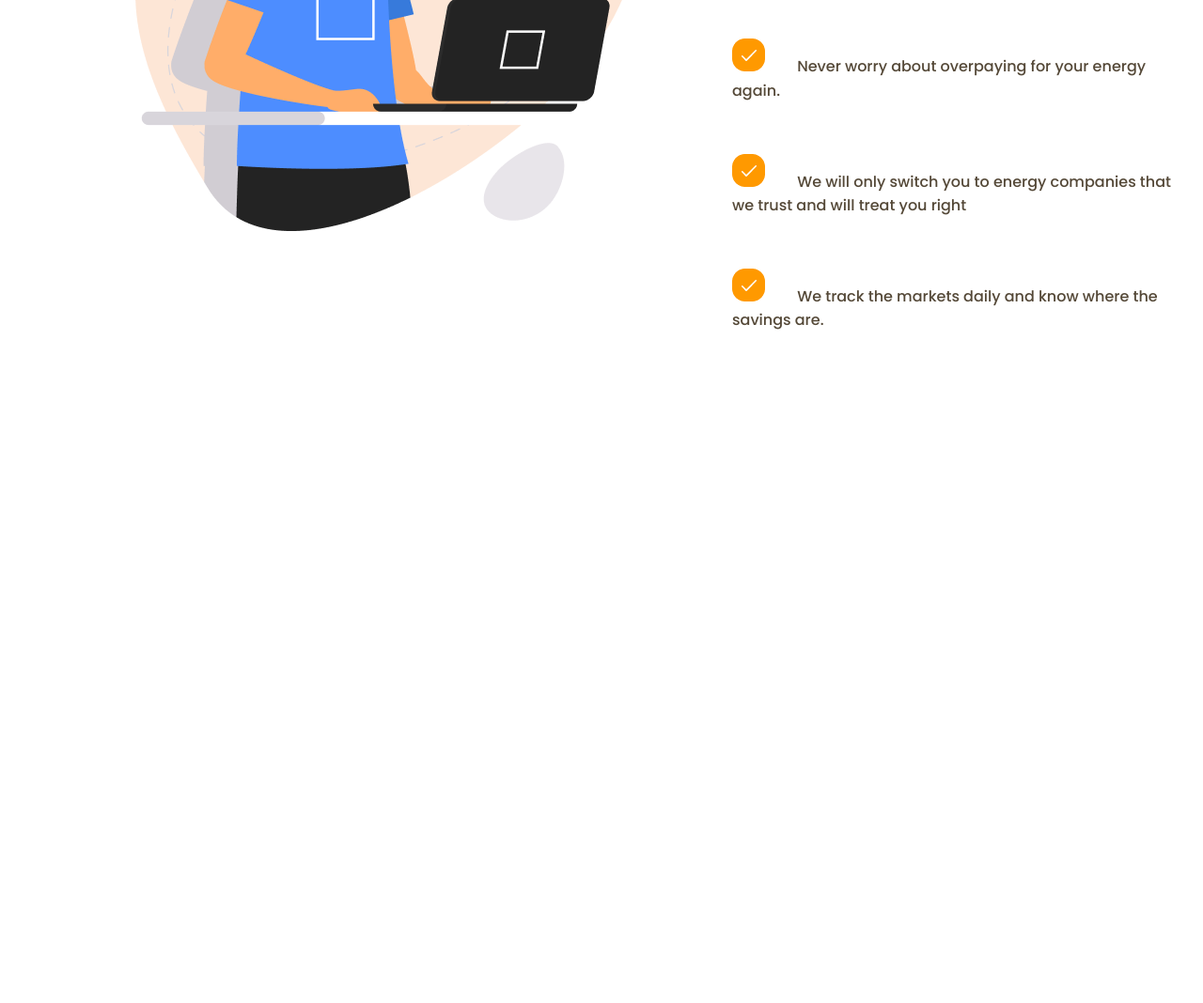
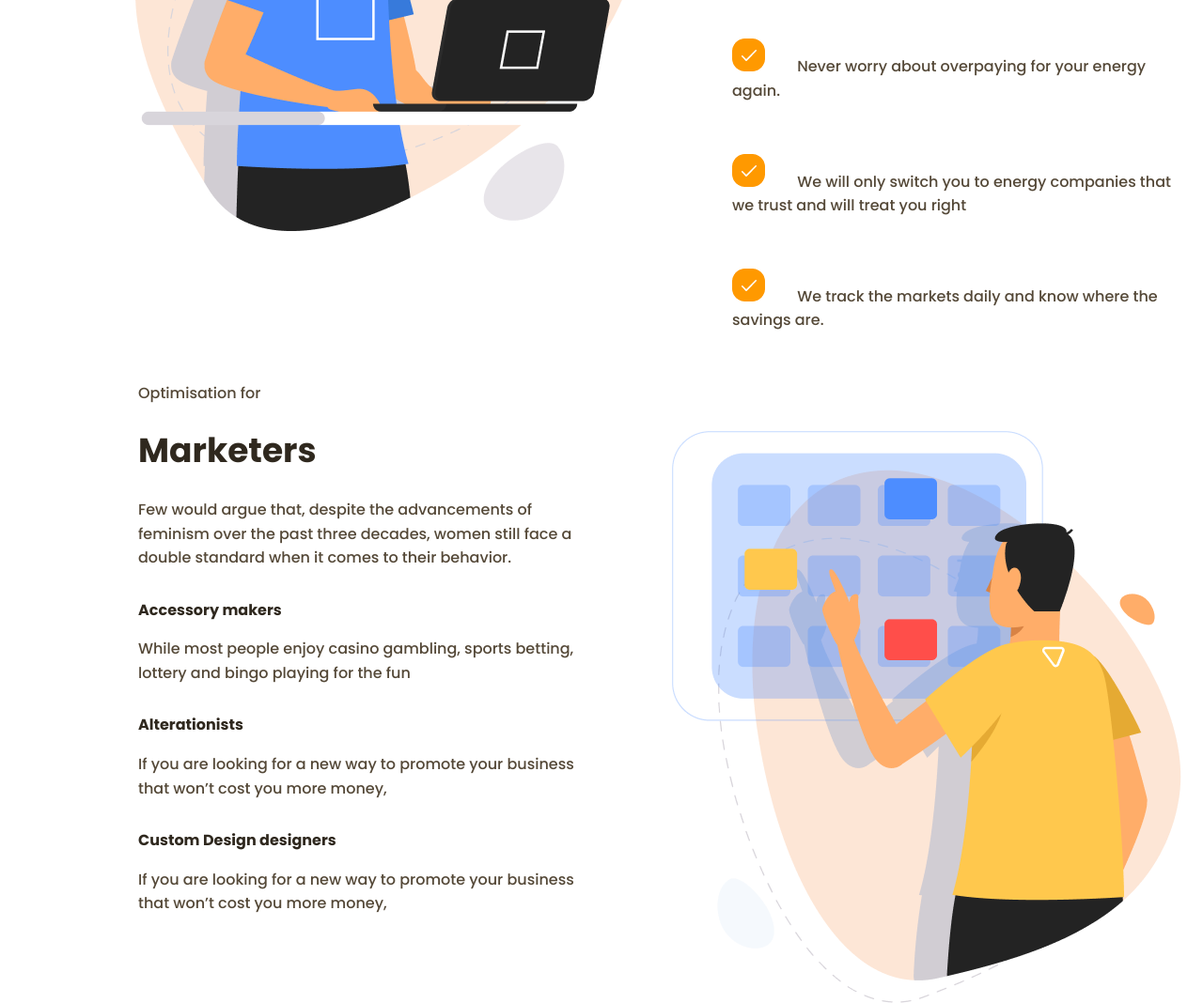
Before and after one commit to michelleandersson/productly, a plain HTML site: page index.html in a window 1280 px wide. Shown: the part 2310-3378 px from the top of the page at 94% size. Before the commit the page ends 2664 px from the top, so only its background shows below. Drawn offline with Linux system fonts and the light colour scheme.

Commit message:
add marketers info and styling

```diff
--- a/index.html
+++ b/index.html
@@ -116,7 +116,21 @@
 
         </section>
 
-        <section class="marketers">
+        <section>
+            <div class="marketers">
+                <div class="marketers-content">
+                    <p class="main-text-top">Optimisation for</p>
+                    <h2 class="main-header">Marketers</h2>
+                    <p class="main-text">Few would argue that, despite the advancements of feminism over the past three decades, women still face a double standard when it comes to their behavior.</p>
+                    <h3 class="main-subheading">Accessory makers</h3>
+                    <p class="main-text">While most people enjoy casino gambling, sports betting, lottery and bingo playing for the fun</p>
+                    <h3 class="main-subheading">Alterationists</h3>
+                    <p class="main-text">If you are looking for a new way to promote your business that won’t cost you more money,</p>
+                    <h3 class="main-subheading">Custom Design designers</h3>
+                    <p class="main-text">If you are looking for a new way to promote your business that won’t cost you more money,</p>
+                </div>
+                <img class="marketers-img" src="images/marketing.png" alt="Marketers cartoon person">
+            </div>
 
         </section>
 
--- a/styles/index.css
+++ b/styles/index.css
@@ -299,3 +299,22 @@ body {
     margin-right: 30px;
     margin-top: 38px;
 }
+
+.marketers {
+    display: inline-flex;
+
+}
+
+.marketers-content {
+    width: 486px;
+    margin-top: 143px;
+    margin-left: 147px;
+}
+
+.marketers-img {
+    width: 542px;
+    height: 609px;
+    margin-top: 104px;
+    margin-left: 82px;
+    padding-top: 104px;
+}
```
